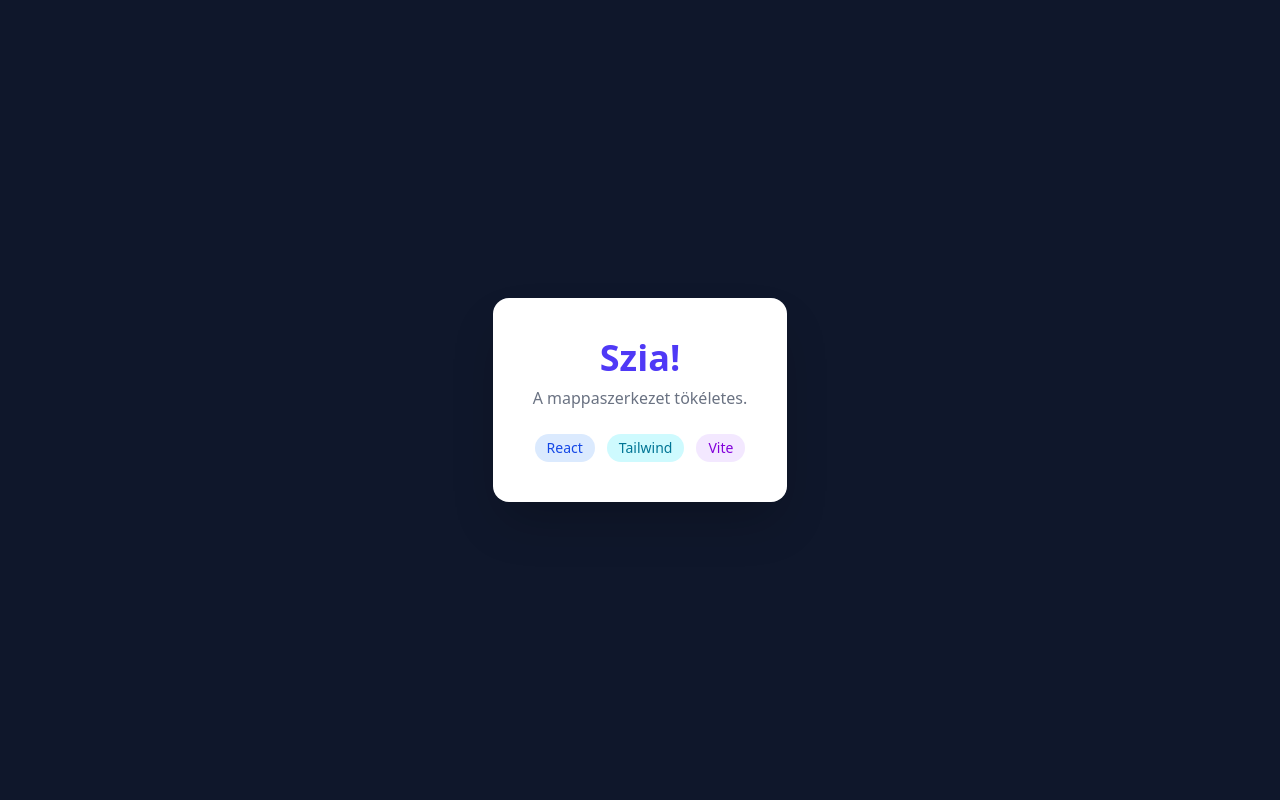
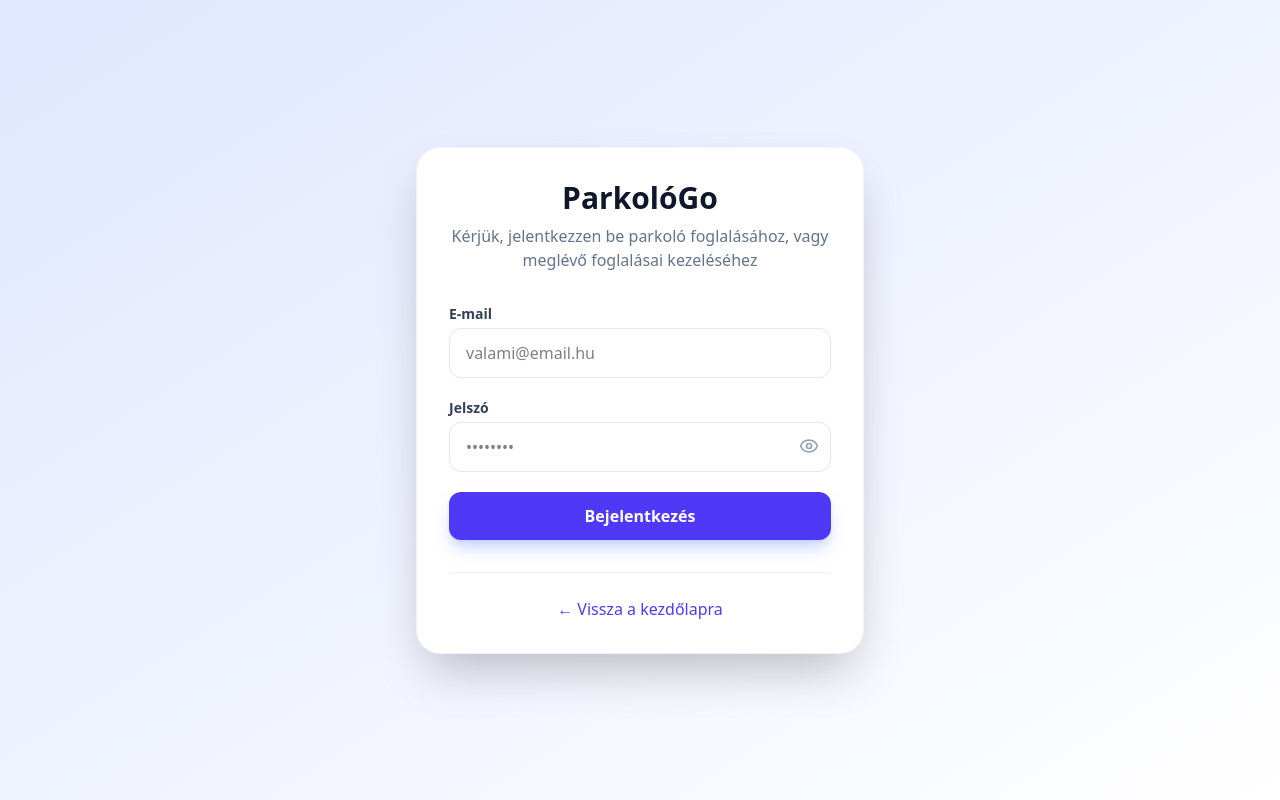
Before and after one commit to gancsdavid0/webtech, a React app in the folder frontend/: page /login in a window 1280 px wide. Built offline with nearby package versions, Linux system fonts and the light colour scheme; the HTML template or start-up script is replaced by a standard one.

Commit message:
Főoldal és bejelentkezés kinézet hozzáadása

```diff
--- a/frontend/package.json
+++ b/frontend/package.json
@@ -11,8 +11,10 @@
   },
   "dependencies": {
     "@tailwindcss/vite": "^4.0.0-alpha.31",
+    "lucide-react": "^0.577.0",
     "react": "^19.2.0",
-    "react-dom": "^19.2.0"
+    "react-dom": "^19.2.0",
+    "react-router-dom": "^7.13.1"
   },
   "devDependencies": {
     "@eslint/js": "^9.39.1",
--- a/frontend/src/App.jsx
+++ b/frontend/src/App.jsx
@@ -1,17 +1,16 @@
+import { BrowserRouter as Router, Routes, Route } from 'react-router-dom';
+import Home from './pages/Home';
+import Login from './pages/Login';
+
 function App() {
   return (
-    <div className="flex items-center justify-center min-h-screen bg-slate-900">
-      <div className="bg-white p-10 rounded-2xl shadow-2xl text-center">
-        <h1 className="text-4xl font-black text-indigo-600 mb-2">Szia!</h1>
-        <p className="text-gray-500 font-medium">A mappaszerkezet tökéletes.</p>
-        <div className="mt-6 flex gap-3 justify-center">
-          <span className="px-3 py-1 bg-blue-100 text-blue-700 rounded-full text-sm">React</span>
-          <span className="px-3 py-1 bg-cyan-100 text-cyan-700 rounded-full text-sm">Tailwind</span>
-          <span className="px-3 py-1 bg-purple-100 text-purple-700 rounded-full text-sm">Vite</span>
-        </div>
-      </div>
-    </div>
-  )
+    <Router>
+      <Routes>
+        <Route path="/" element={<Home />} />
+        <Route path="/login" element={<Login />} />
+      </Routes>
+    </Router>
+  );
 }
 
-export default App
+export default App;
--- /dev/null
+++ b/frontend/src/pages/Home.jsx
@@ -0,0 +1,35 @@
+import { useNavigate } from 'react-router-dom';
+
+const Home = () => {
+  const navigate = useNavigate()
+
+  return (
+    <div className="min-h-screen bg-slate-50">
+      {/* Hero Section */}
+      <header className="bg-white shadow-sm">
+        <nav className="max-w-7xl mx-auto px-4 py-4 flex justify-between items-center">
+          <h1 className="text-2xl font-bold text-indigo-600">ParkolóGo</h1>
+          <button onClick={() => navigate('/login')} className="bg-indigo-600 text-white px-5 py-2 rounded-lg hover:bg-indigo-700 transition">
+            Bejelentkezés
+          </button>
+        </nav>
+      </header>
+
+      <main className="max-w-7xl mx-auto px-4 py-16 text-center">
+        <h2 className="text-5xl font-extrabold text-slate-900 mb-6">
+          Találd meg a tökéletes parkolóhelyet <br />
+          <span className="text-indigo-600">másodpercek alatt!</span>
+        </h2>
+        <p className="text-xl text-slate-600 mb-10 max-w-2xl mx-auto">
+          Foglalj biztonságos parkolót előre, és kerüld el a városi körözést.
+          Egyszerű, gyors és megbízható megoldás minden sofőrnek.
+        </p>
+
+        {/* Ide kerül egy olyan rész ami kilistázza milyen helyszíneken vannak parkolók */}
+
+      </main>
+    </div>
+  );
+};
+
+export default Home;
--- /dev/null
+++ b/frontend/src/pages/Login.jsx
@@ -0,0 +1,60 @@
+import { useState } from 'react';
+import { useNavigate } from 'react-router-dom';
+import { Eye, EyeOff } from 'lucide-react';
+
+const Login = () => {
+  const navigate = useNavigate();
+  const [showPassword, setShowPassword] = useState(false);
+
+  return (
+    <div className="min-h-screen flex items-center justify-center bg-gradient-to-br from-indigo-100 to-white p-6">
+      <div className="bg-white p-8 rounded-3xl shadow-2xl w-full max-w-md border border-indigo-50">
+        <div className="text-center mb-8">
+          <h2 className="text-3xl font-extrabold text-slate-900">ParkolóGo</h2>
+          <p className="text-slate-500 mt-2">Kérjük, jelentkezzen be parkoló foglalásához, vagy meglévő foglalásai kezeléséhez</p>
+        </div>
+
+        <form className="space-y-5">
+          <div>
+            <label className="block text-sm font-semibold text-slate-700 mb-1">E-mail</label>
+            <input
+              type="email"
+              className="w-full px-4 py-3 rounded-xl border border-slate-200 focus:ring-2 focus:ring-indigo-500 outline-none transition"
+              placeholder="valami@email.hu"
+            />
+          </div>
+          <div className="relative">
+            <label className="block text-sm font-semibold text-slate-700 mb-1">Jelszó</label>
+            <input
+            type={showPassword ? "text" : "password"}
+            className="w-full px-4 py-3 rounded-xl border border-slate-200 focus:ring-2 focus:ring-indigo-500 outline-none transition"
+            placeholder="••••••••"
+            />
+
+            <button
+                type="button"
+                onClick={() => setShowPassword(!showPassword)}
+                className="absolute right-3 top-[38px] text-slate-400 hover:text-indigo-600 transition"
+            >
+                {showPassword ? <EyeOff size={20} /> : <Eye size={20} />}
+            </button>
+          </div>
+          <button className="w-full bg-indigo-600 hover:bg-indigo-700 text-white font-bold py-3 rounded-xl shadow-lg shadow-indigo-200 transition-all active:scale-95">
+            Bejelentkezés
+          </button>
+        </form>
+
+        <div className="mt-8 pt-6 border-t border-slate-100 text-center">
+          <button
+            onClick={() => navigate('/')}
+            className="text-indigo-600 hover:text-indigo-800 font-medium transition"
+          >
+            ← Vissza a kezdőlapra
+          </button>
+        </div>
+      </div>
+    </div>
+  );
+};
+
+export default Login;
```
